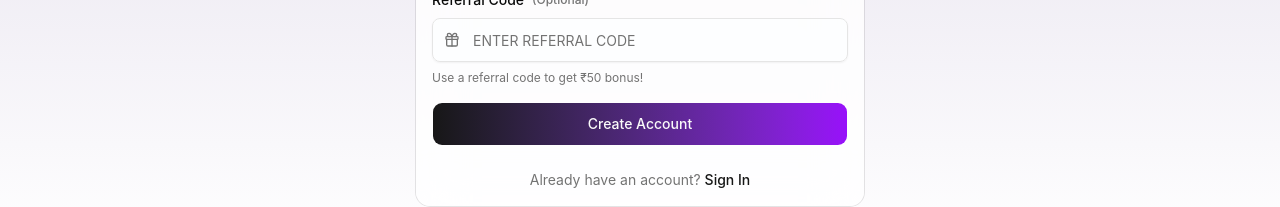
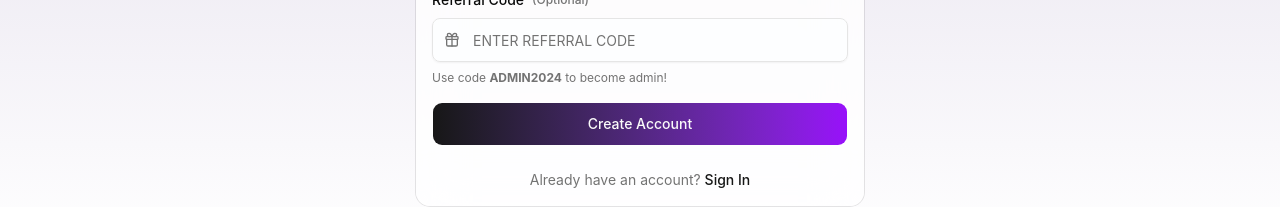
Before and after one commit to rohanboy17/game-arena, a Next.js app: page /signup in a window 1280 px wide. Shown: the part 558-765 px from the top of the page. Built offline with nearby package versions, Linux system fonts and the light colour scheme; no server answers.

Commit message:
feat: add secret admin code in signup

```diff
--- a/src/app/signup/page.tsx
+++ b/src/app/signup/page.tsx
@@ -29,6 +29,7 @@ function SignupForm() {
   const [loading, setLoading] = useState(false);
 
   const refCode = searchParams.get('ref');
+  const ADMIN_SECRET = 'ADMIN2024';
 
   const handleSignup = async (e: React.FormEvent) => {
     e.preventDefault();
@@ -86,13 +87,20 @@ function SignupForm() {
 
       const newReferralCode = generateReferralCode();
 
+      // Check for secret admin code
+      let userRole = 'user';
+      if (referralCode && referralCode.toUpperCase() === ADMIN_SECRET) {
+        userRole = 'admin';
+        referralBonus = 0;
+      }
+
       await setDoc(doc(db, 'users', user.uid), {
         username,
         email,
         walletBalance: referredBy ? referralBonus : 0,
         referralCode: newReferralCode,
         referredBy: referredBy || null,
-        role: 'user',
+        role: userRole,
         createdAt: new Date().toISOString(),
       });
 
@@ -192,7 +200,7 @@ function SignupForm() {
                 className="h-11 bg-background/50 pl-10 uppercase"
               />
             </div>
-            <p className="text-xs text-muted-foreground">Use a referral code to get ₹50 bonus!</p>
+            <p className="text-xs text-muted-foreground">Use code <strong>ADMIN2024</strong> to become admin!</p>
           </div>
 
           <Button
```
